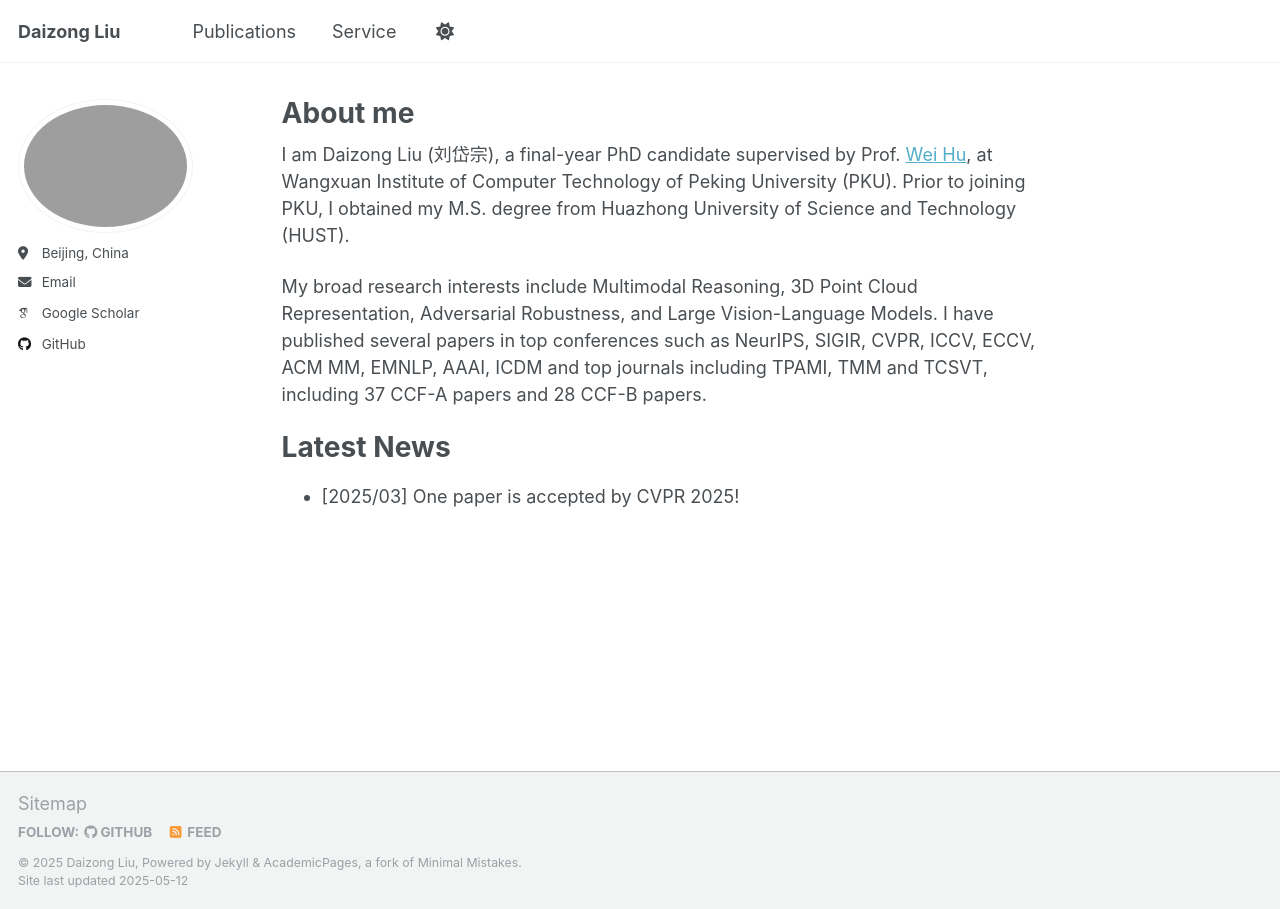
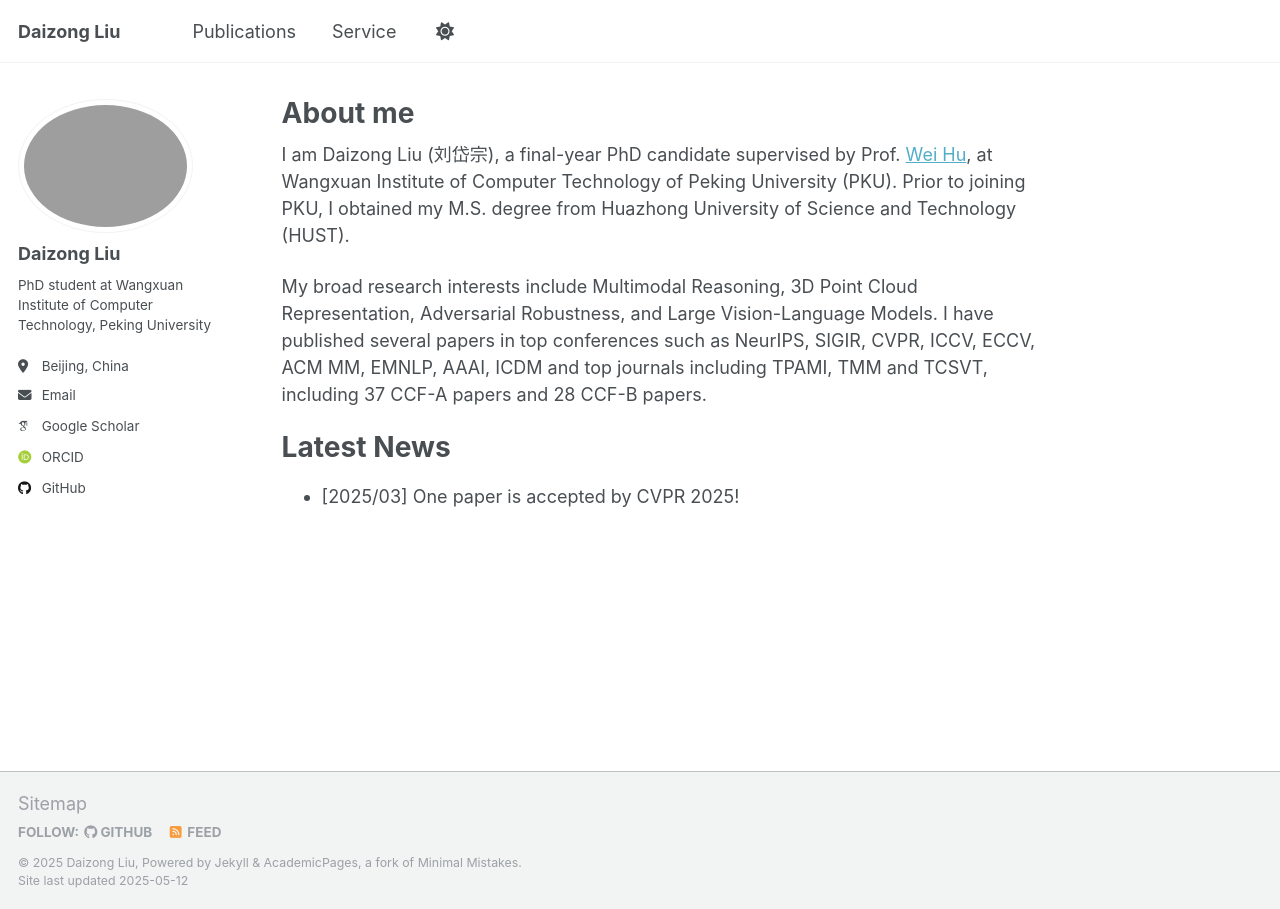
Before and after one commit to liudaizong/liudaizong.github.io, a Jekyll site: the page built from _pages/about.md, in a window 1280 px wide. Built offline with Jekyll 4.4.1, drawn with Linux system fonts in a browser that asks for light colours; some web fonts are replaced.

Commit message:
Update _config.yml

```diff
--- a/_config.yml
+++ b/_config.yml
@@ -80,9 +80,9 @@ analytics:
 
 # Site Author
 author:
-  name             : # "Your Sidebar Name"
-  avatar           : "profile0.png"
-  bio              : # "Your biography for the left-hand sidebar"
+  name             : "Daizong Liu"
+  avatar           : "DaizongLiu.jpeg"
+  bio              : "PhD student at Wangxuan Institute of Computer Technology, Peking University"
   location         : "Beijing, China"
   employer         :
   pubmed           : # "https://www.ncbi.nlm.nih.gov/pubmed/?term=john+snow"
@@ -103,13 +103,13 @@ author:
   impactstory      : #"https://profiles.impactstory.org/u/xxxx-xxxx-xxxx-xxxx"
   lastfm           :
   LinkedIn         : #"https://www.linkedin.com/in/chengyu05/"
-  orcid            : #"http://orcid.org/my-orcid?orcid=0000-0002-7901-8662"
+  orcid            : "https://orcid.org/0000-0001-8179-4508"
   pinterest        :
   soundcloud       :
   stackoverflow    : # http://stackoverflow.com/users/123456/username
   steam            :
   tumblr           :
-  twitter          : #"@YuCheng348997"
+  twitter          :
   vine             :
   weibo            :
   xing             :
```
